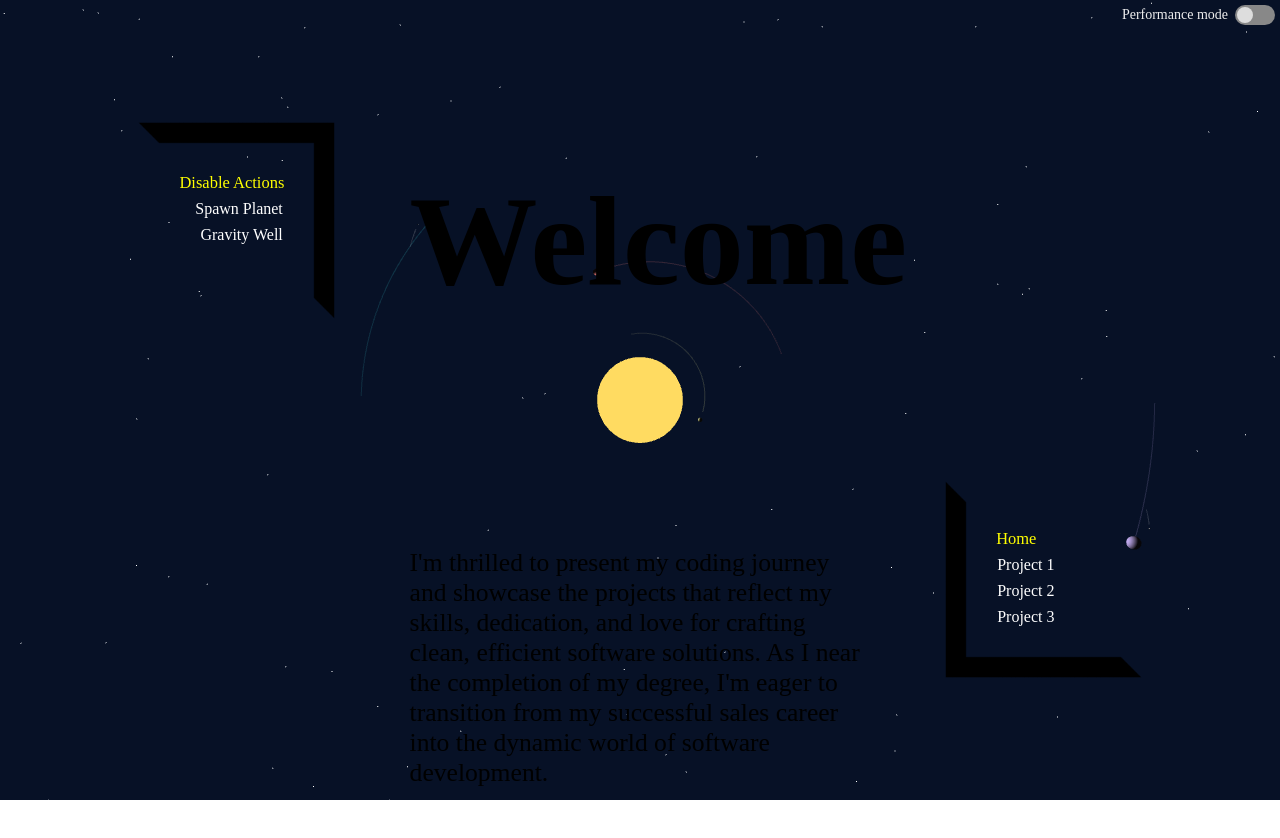
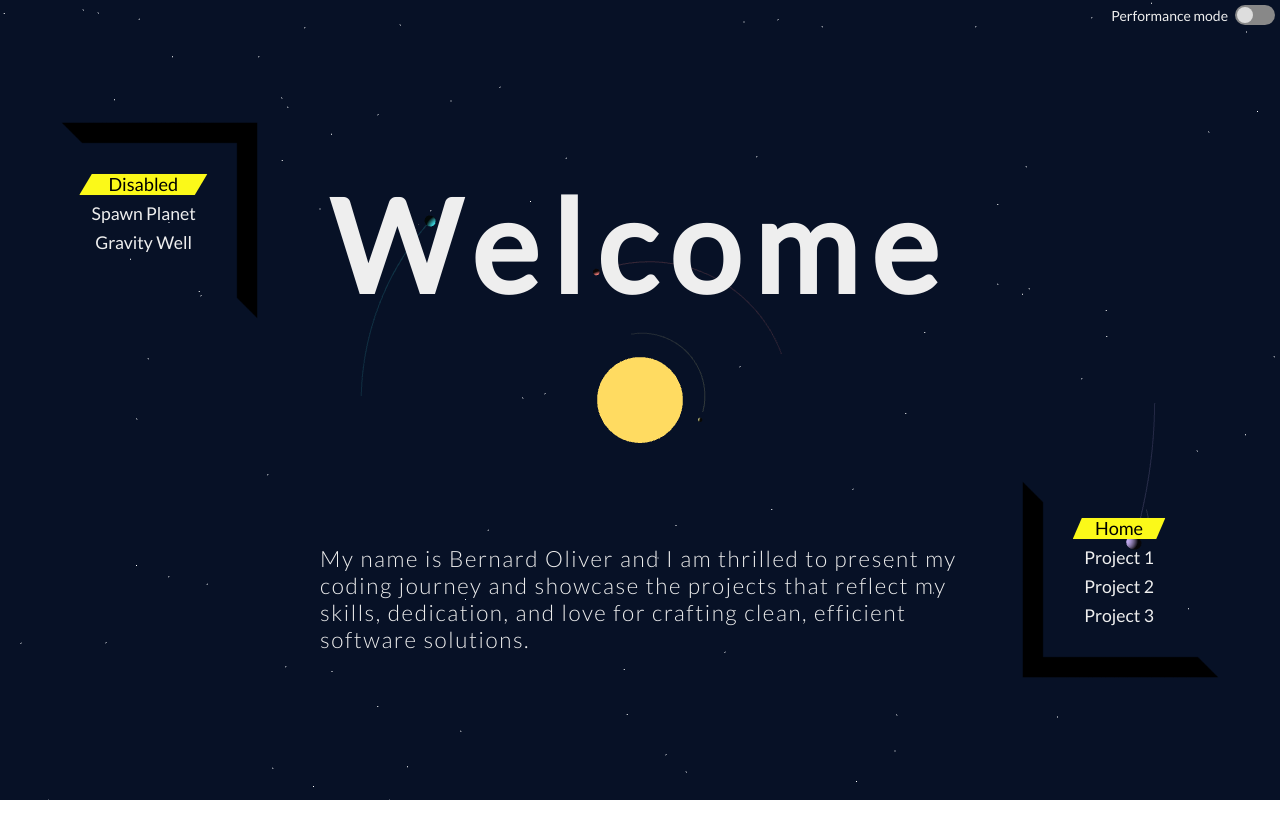
Before and after one commit to Bazz94/portfolio, a website built with Vite: page index.html in a window 1280 px wide. Shown: the top 838 px of the page. Built offline with nearby package versions, Linux system fonts and the light colour scheme; animation ran at ten frames a second.

Commit message:
Minor changes

```diff
--- a/index.html
+++ b/index.html
@@ -29,9 +29,9 @@
               <div class="stack">
                 <img class="image" src="/corner.png">
                 <div class="action-list">
-                  <span class="button" id="none-btn">Disable Actions</span>
-                  <span class="button" id="spawnPlanet-btn">Spawn Planet</span>
-                  <span class="button" id="gravityWell-btn">Gravity Well</span>
+                  <span class="action-button">Disabled</span>
+                  <span class="action-button">Spawn Planet</span>
+                  <span class="action-button">Gravity Well</span>
                 </div>
               </div>
             </div>
@@ -44,9 +44,8 @@
             </div>
             <div class="spacer"></div>
             <div class="container">
-              <p>I'm thrilled to present my coding journey and showcase the projects that reflect my skills, dedication, and love for
-              crafting clean, efficient software solutions. As I near the completion of my degree, I'm eager to transition from my
-              successful sales career into the dynamic world of software development.</p>
+              <p>&#9;My name is Bernard Oliver and I am thrilled to present my coding journey and showcase the projects that reflect my skills, dedication, and love for
+              crafting clean, efficient software solutions.</p>
             </div>
           </section>
           <!-- right side -->
@@ -56,10 +55,10 @@
               <div class="stack">
                 <img class="image" src="/corner.png">
                 <nav class="project-list">
-                  <span class="button" id="home-btn">Home</span>
-                  <span class="button" id="project1-btn">Project 1</span>
-                  <span class="button" id="project2-btn">Project 2</span>
-                  <span class="button" id="project3-btn">Project 3</span>
+                  <span class="nav-button">Home</span>
+                  <span class="nav-button">Project 1</span>
+                  <span class="nav-button">Project 2</span>
+                  <span class="nav-button">Project 3</span>
                 </nav>
               </div>
             </div>
--- a/styles/_home.scss
+++ b/styles/_home.scss
@@ -1,15 +1,43 @@
-$buttonColor: #fff;
-$buttonHoverColor: #ff0;
+$buttonColor: #eee;
+$buttonHoverColor: #fbf919;
+$textColor: #eee;
+
+@mixin selectedButton{
+  color: #000;
+  background-color: $buttonHoverColor;
+  text-align: center;
+  transform: scale(1.03);
+  margin: 4px;
+  font-size: 1.1rem;
+  clip-path: polygon(10% 0, 100% 0, 90% 100%, 0 100%);
+  cursor: pointer;
+  &::before {
+    content: '   ';
+    white-space: pre;
+  }
+  &::after {
+    content: '   ';
+    white-space: pre;
+  }
+}
 
 @mixin button($align) {
   color: $buttonColor;
-  text-align: $align;
+  text-align: center;
   margin: 4px;
-  font-size: 1rem;
+  font-size: 1.1rem;
+  clip-path: polygon(10% 0, 100% 0, 90% 100%, 0 100%);
   cursor: pointer;
   &:hover {
-    color: $buttonHoverColor !important;
-    transform: scale(1.03) !important;
+    @include selectedButton();
+  }
+  &::before {
+    content: '   ';
+    white-space: pre;
+  }
+  &::after {
+    content: '   ';
+    white-space: pre;
   }
 }
 
@@ -22,11 +50,11 @@ $buttonHoverColor: #ff0;
   .center{
     @include flex(row);
     height: 90%;
-    width: 90%;
+    width: 100%;
 
     .actions {
       @include flex(column);
-      width: 30%;
+      width: 25%;
       .container {
         @include flexCenter();
         @include spacer(50%);
@@ -46,9 +74,7 @@ $buttonHoverColor: #ff0;
             top: 50px;
             right: 50px;
 
-            .button {
-              @include button(right);
-            }
+            // action buttons
           }
         }
       }
@@ -59,17 +85,28 @@ $buttonHoverColor: #ff0;
 
     .middle {
       @include flex(column);
-      width: 40%;
+      width: 50%;
       height: 100%;
       justify-content: center;
       .container {
         @include spacer(33%);
         h1 {
-          font-size: 128px;
+          font-size: 8rem;
           text-align: center;
+          color: $textColor;
+          letter-spacing: 0.8rem;
+          //margin-top: 10rem;
         }
         p {
-          font-size: 1.6rem;
+          font-size: 1.4rem;
+          letter-spacing: 0.1rem;
+          text-align: left;
+          color: $textColor;
+          font-weight: 300;
+          &::before {
+            content: '';
+            white-space: pre;
+          }
         }
       }
       .spacer {
@@ -79,7 +116,7 @@ $buttonHoverColor: #ff0;
 
     .projects {
       @include flex(column);
-      width: 30%;
+      width: 25%;
       .spacer {
         @include spacer(50%);
       }
@@ -99,9 +136,8 @@ $buttonHoverColor: #ff0;
             position: absolute;
             bottom: 50px;
             left: 50px;
-            .button{
-              @include button(left);
-            }
+
+            // project buttons
           }
         }
       }
@@ -109,11 +145,18 @@ $buttonHoverColor: #ff0;
   }
 }
 
-#home-btn {
-  color: $buttonHoverColor;
-  transform: scale(1.03);
+.action-button {
+  @include button(right);
 }
-#none-btn {
-  color: $buttonHoverColor;
-  transform: scale(1.03);
+
+.selected-action-button {
+  @include selectedButton();
 }
+
+.nav-button {
+  @include button(left);
+}
+
+.selected-nav-button {
+  @include selectedButton();
+}
--- a/styles/style.scss
+++ b/styles/style.scss
@@ -1,10 +1,13 @@
 
 /* Set up */
+@import url('https://fonts.googleapis.com/css2?family=Lato:wght@300;400&display=swap');
+
 body {
   margin: 0;
   width: 100vw;
   height: 100vh;
   overflow-x: hidden;
+  font-family: 'Lato';
 }
 
 canvas {
--- a/threejsBackground/background.js
+++ b/threejsBackground/background.js
@@ -1,5 +1,5 @@
 // Colors
-// sun: #feca50
+// sun: #ffdb61
 // mercury: #cfcd87
 // venus: #fa7f7b
 // earth: #35c9d1
--- a/ui/buttons.js
+++ b/ui/buttons.js
@@ -1,69 +1,39 @@
-let buttonColor = '#fff';
-let buttonScale = 'scale(1)';
-let buttonHoverColor = '#ff0';
-let buttonHoverScale = 'scale(1.03)';
+document.addEventListener('DOMContentLoaded', function () {
+  const actionButtons = document.querySelectorAll('.action-button');
 
-document.addEventListener('DOMContentLoaded', function () {
-  // Actions
-  let noneButton = document.getElementById('none-btn');
-  noneButton.addEventListener('click', () => {
-    changeButtonAfterClick(noneButton);
-  });
+  for (let i = 0; i < actionButtons.length; i++) {
+    actionButtons[i].addEventListener('click', function () {
+      // Change the color of the clicked button and reset others
+      for (let j = 0; j < actionButtons.length; j++) {
+        if (j === i) {
+          actionButtons[j].classList.remove('action-button');
+          actionButtons[j].classList.add('selected-action-button');
+        } else {
+          actionButtons[j].classList.remove('selected-action-button');
+          actionButtons[j].classList.add('action-button');
+        }
+      }
+    });
+  }
+  // set the first element to already be selected
+  actionButtons[0].click();
 
-  let spawnPlanetButton = document.getElementById('spawnPlanet-btn');
-  spawnPlanetButton.addEventListener('click', () => {
-    changeButtonAfterClick(spawnPlanetButton);
-  });
+  const navButtons = document.querySelectorAll('.nav-button');
 
-  let gravityWellButton = document.getElementById('gravityWell-btn');
-  gravityWellButton.addEventListener('click', () => {
-    changeButtonAfterClick(gravityWellButton);
-  });
-
-  //Pages
-  let homeButton = document.getElementById('home-btn');
-  homeButton.addEventListener('click', () => {
-    changeButtonAfterClick(homeButton);
-  });
-
-  let project1Button = document.getElementById('project1-btn');
-  project1Button.addEventListener('click', () => {
-    changeButtonAfterClick(project1Button);
-  });
-
-  let project2Button = document.getElementById('project2-btn');
-  project2Button.addEventListener('click', () => {
-    changeButtonAfterClick(project2Button);
-  });
-
-  let project3Button = document.getElementById('project3-btn');
-  project3Button.addEventListener('click', () => {
-    changeButtonAfterClick(project3Button);
-  });
-
-  const actionButtons = [noneButton, spawnPlanetButton, gravityWellButton];
-  const nagButtons = [homeButton, project1Button, project2Button, project3Button];
-  function changeButtonAfterClick(button) {
-    button.style.color = buttonHoverColor;
-    button.style.transform = buttonHoverScale;
-
-    if (actionButtons.find(i => i === button) != null) {
-      actionButtons.forEach((item) => {
-        if (item !== button) {
-          item.style.color = buttonColor;
-          item.style.transform = buttonScale;
-         }
-      });
-    }
-
-    if (nagButtons.find(i => i === button) != null) {
-      nagButtons.forEach((item) => {
-        console.log(item !== button);
-        if (item !== button) {
-          item.style.color = buttonColor;
-          item.style.transform = buttonScale;
+  for (let i = 0; i < navButtons.length; i++) {
+    navButtons[i].addEventListener('click', function () {
+      // Change the color of the clicked button and reset others
+      for (let j = 0; j < navButtons.length; j++) {
+        if (j === i) {
+          navButtons[j].classList.remove('nav-button');
+          navButtons[j].classList.add('selected-nav-button');
+        } else {
+          navButtons[j].classList.remove('selected-nav-button');
+          navButtons[j].classList.add('nav-button');
         }
-      });
-    }
+      }
+    });
   }
+  // set the first element to already be selected
+  navButtons[0].click();
 });
```
Also changed, not shown: styles/style.css, 1 other file.
